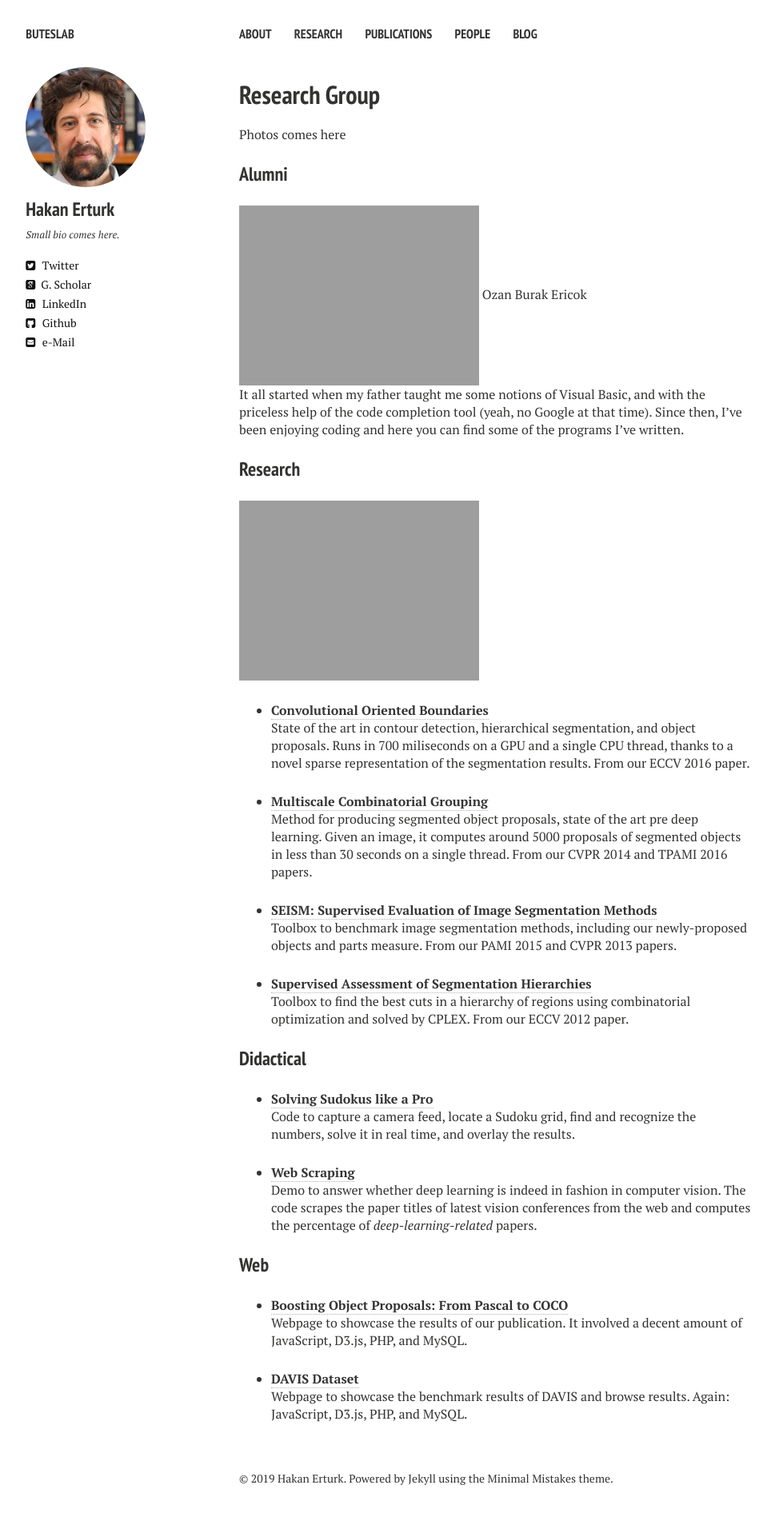
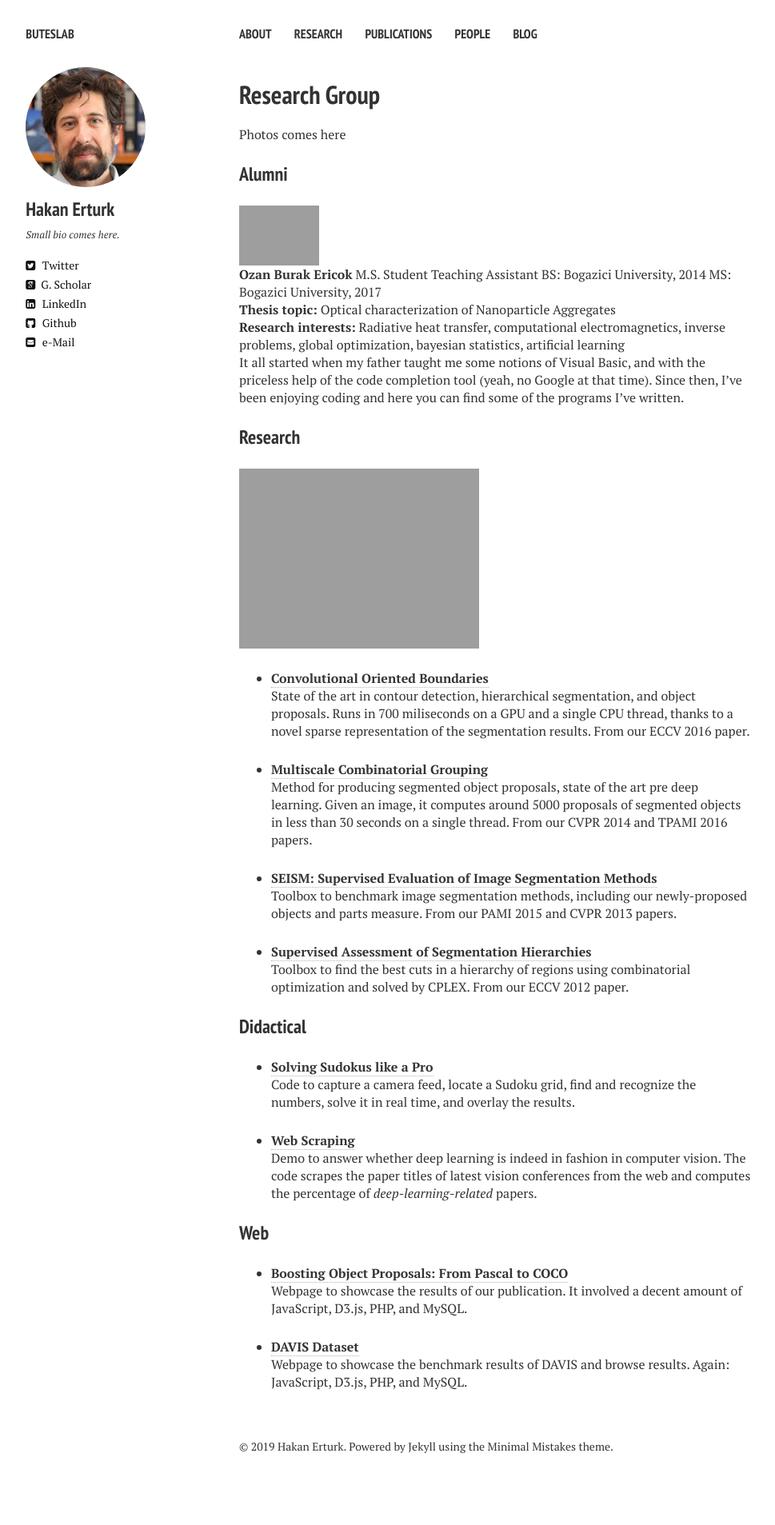
Before and after one commit to buteslab/buteslab.github.io, a Jekyll site: the page built from people.md, in a window 1280 px wide. Shown: the whole page at 80% size, without its empty margins (21-990 px from the left). Built offline with Jekyll 4.4.1, drawn with Linux system fonts in a browser that asks for light colours; nearby versions of some CDN libraries; after the commit the page ends 1867 px from its top, so only the background shows below that.

Commit message:
Update people.md

```diff
--- a/people.md
+++ b/people.md
@@ -11,9 +11,17 @@ comments: false
 Photos comes here
 
 ### Alumni
-<img src="{{ site.github.url }}/images/people/ozanericok.jpeg" height="300" width="300">
-Ozan Burak Ericok
+<img src="{{ site.github.url }}/images/people/ozanericok.jpeg" height="100" width="100">
 
+**Ozan Burak Ericok**
+M.S. Student
+Teaching Assistant
+BS:  Bogazici University, 2014
+MS: Bogazici University, 2017
+
+**Thesis topic:** Optical characterization of Nanoparticle Aggregates
+
+**Research interests:** Radiative heat transfer, computational electromagnetics, inverse problems, global optimization, bayesian statistics, artificial learning
 
 
 It all started when my father taught me some notions of Visual Basic, and with the priceless help of the code completion tool (yeah, no Google at that time). Since then, I've been enjoying coding and here you can find some of the programs I've written.
```
